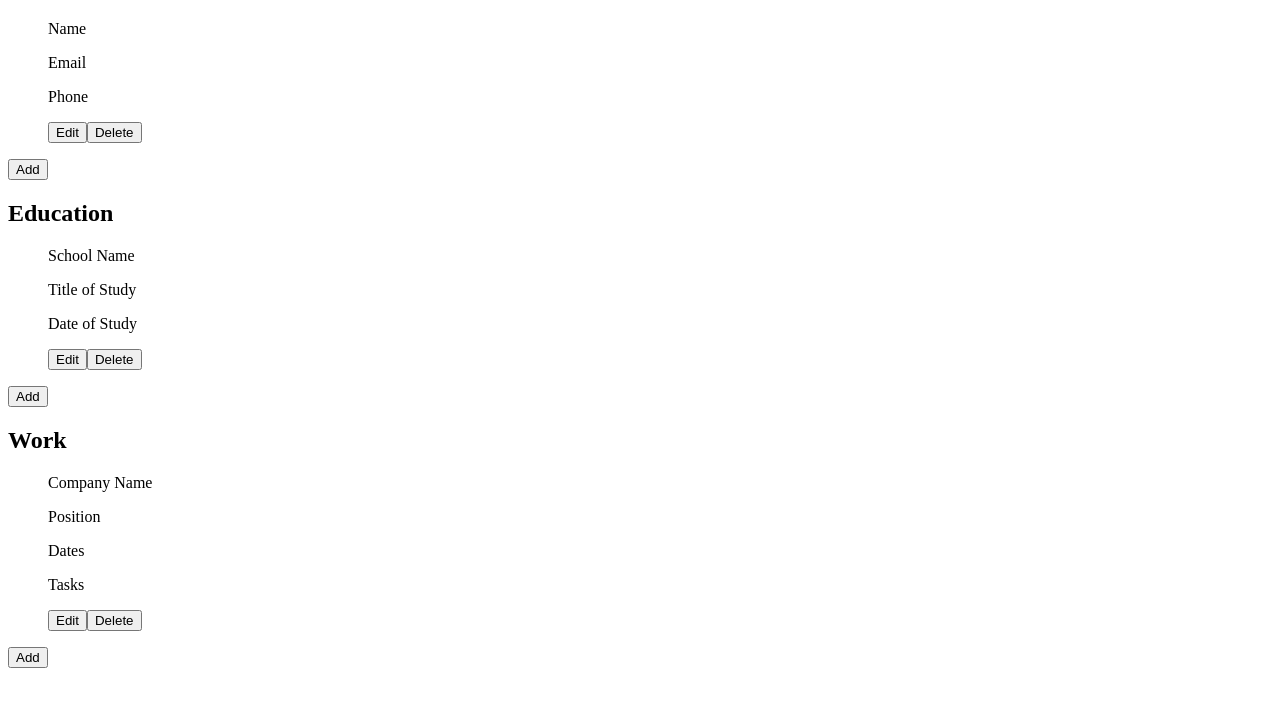
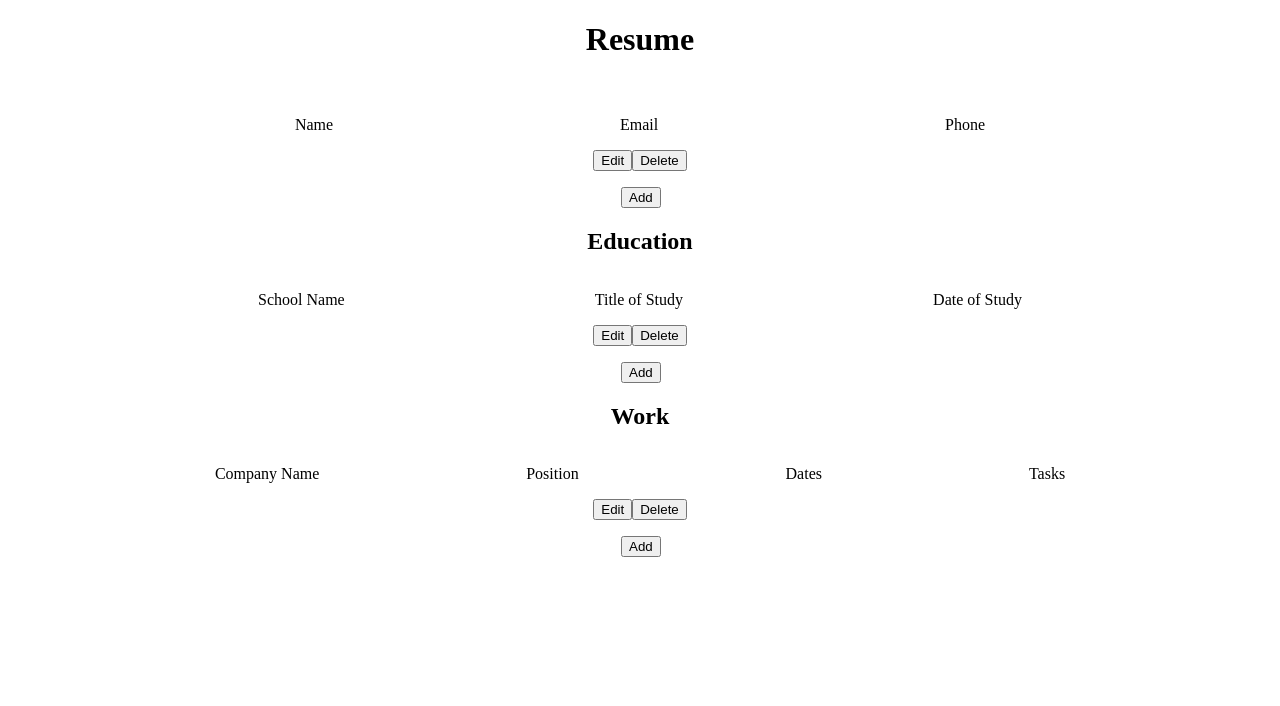
Before and after one commit to charquaza/cv-project, a React (Create React App) app: page / in a window 1280 px wide. Shown: the top 706 px of the page. Built offline with nearby package versions, Linux system fonts and the light colour scheme.

Commit message:
Add styles

```diff
--- /dev/null
+++ b/src/App.css
@@ -0,0 +1,30 @@
+h1, h2 {
+    display: flex;
+    justify-content: center;
+}
+
+section > button {
+    margin-left: 48.5%;
+}
+
+ul {
+    padding-left: 0;
+}
+
+li {
+    list-style: none;
+}
+
+li p {
+    display: inline;
+}
+
+.fields-container {
+    display: flex;
+    justify-content: space-evenly;
+}
+
+.buttons-container {
+    display: flex;
+    justify-content: center;
+}
--- a/src/App.js
+++ b/src/App.js
@@ -1,9 +1,11 @@
 import Section from "./components/Section";
 import templates from "./templates";
+import "./App.css";
 
 function App() {
   return (
     <div>
+      <h1>Resume</h1>
       <Section template={templates.generalTemplate} />
       <Section template={templates.educationTemplate} />
       <Section template={templates.workTemplate} />
--- a/src/components/InfoForm.js
+++ b/src/components/InfoForm.js
@@ -18,7 +18,7 @@ class InfoForm extends React.Component {
     }
 
     updateFields = (e) => {
-        var inputsContainer = e.target.previousElementSibling;
+        var inputsContainer = e.target.parentElement.previousElementSibling;
         //console.log(inputsContainer); <- why does this return <p>s?
         var inputs = Array.from(inputsContainer.children);
         var inputValues = inputs.map((inputElem) => {
@@ -39,31 +39,35 @@ class InfoForm extends React.Component {
         //console.log(this.state);
         if (this.state.editingMode) {
             return (
-                <div id={this.props.id}>
-                    <div>
+                <div>
+                    <div className="fields-container">
                         {this.state.fields.map((value, index) => {
                             return (
                                 <input key={index} type="text" defaultValue={value} />
                             );
                         })}
                     </div>
-                    <EditButton editing={this.state.editingMode} handleClick={this.updateFields} />
-                    <button onClick={this.props.deleteHandler}>Delete</button>
+                    <div className="buttons-container">
+                        <EditButton editing={this.state.editingMode} handleClick={this.updateFields} />
+                        <button onClick={this.props.deleteHandler} id={this.props.id}>Delete</button>
+                    </div>
                 </div>
             );
         }
 
         return (
-            <div id={this.props.id}>
-                <div>
+            <div>
+                <div className="fields-container">
                     {this.state.fields.map((value, index) => {
                         return (
                             <p key={index}>{value}</p>
                         );
                     })}
                 </div>
-                <EditButton editing={this.state.editingMode} handleClick={this.toggleEditingMode} />
-                <button onClick={this.props.deleteHandler}>Delete</button>
+                <div className="buttons-container">
+                    <EditButton editing={this.state.editingMode} handleClick={this.toggleEditingMode} />
+                    <button onClick={this.props.deleteHandler} id={this.props.id}>Delete</button>
+                </div>
             </div>
         );
     }
--- a/src/components/Section.js
+++ b/src/components/Section.js
@@ -18,7 +18,7 @@ class Section extends React.Component {
     }
 
     removeForm = (e) => {
-        var idToRemove = e.target.parentElement.id;
+        var idToRemove = e.target.id;
         this.setState({
             formIDs: this.state.formIDs.filter((id) => {
                 return id !== idToRemove;
@@ -33,7 +33,11 @@ class Section extends React.Component {
 
                 <ul>
                     {this.state.formIDs.map((id) => {
-                        return <InfoForm fields={this.props.template.fields} deleteHandler={this.removeForm} key={id} id={id} />;
+                        return (
+                            <li key={id}>
+                                <InfoForm fields={this.props.template.fields} deleteHandler={this.removeForm} id={id} />
+                            </li>
+                        );
                     })}
                 </ul>
 
```
